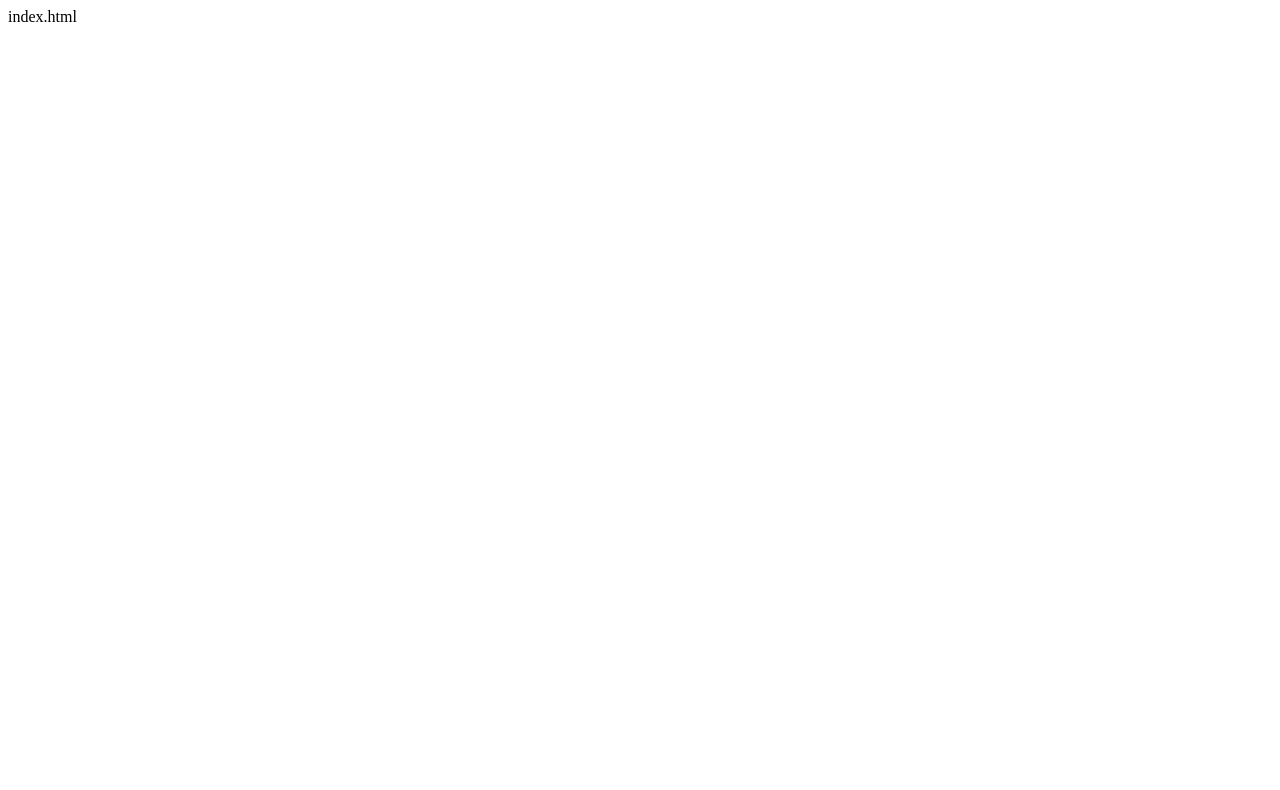
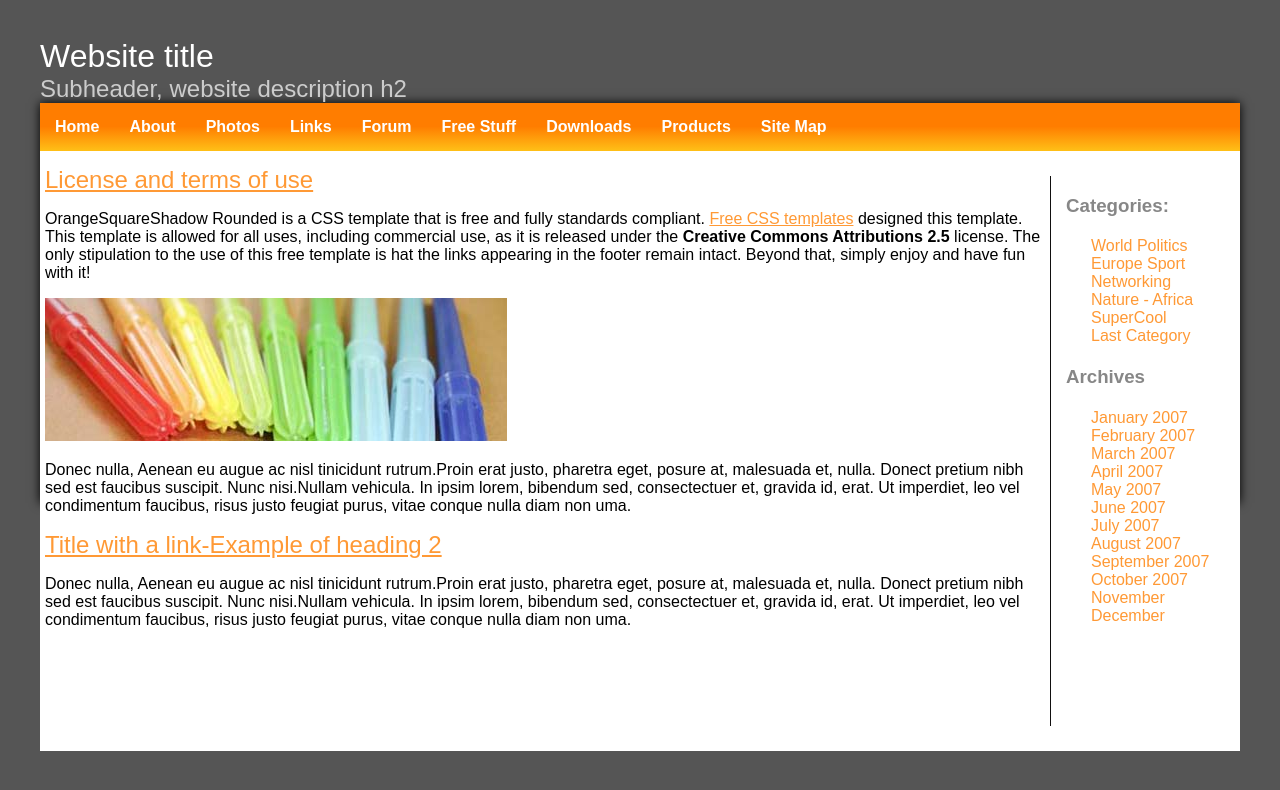
Before and after one commit to DDI-ESFOT/html-y-css-basico-Karen181505, a plain HTML site: page index.html in a window 1280 px wide. Drawn offline with Linux system fonts and the light colour scheme.

Commit message:
Add files via upload

```diff
--- /dev/null
+++ b/css/index.css
@@ -0,0 +1,90 @@
+body {
+	background-color: #555555;
+	font-family: 'Arial', sans-serif;
+}
+
+.main-container {
+	width: 1200px;
+    margin: 0 auto;
+}
+
+header {
+	color: #ffffff;
+	padding-top: 30px;
+}
+
+header h1,
+header h2,
+.content-wrapper h1,
+.content-wrapper h2{
+	margin: 0;
+	font-weight: normal;
+}
+
+header h2 {
+	color: #cccccc;
+}
+
+nav {
+	background: rgb(255,125,0);
+	background: linear-gradient(180deg, rgba(255,125,0,1) 49%, rgba(255,192,23,1) 100%);
+}
+
+nav ul{
+	list-style: none;
+	margin: 0;
+	padding: 0;
+	display: flex;
+}
+
+nav ul li {
+    display: flex;
+    align-items: center;
+}
+
+nav ul li a {
+    color: #FFFFFF;
+    text-decoration: none;
+    font-weight: bold;
+    padding: 15px;
+}
+
+section {
+    height: 400px;
+    box-shadow: 0px 0px 10px 0px;
+}
+
+.content-wrapper {
+	background-color: #FFFFFF;
+	margin: 0%;
+	padding: 0%;
+	display: inline-flex;
+	width: 1200px;
+	height: 600px;
+}
+.content-wrapper .content1{
+	padding: 5px;
+	margin-top: 10px;
+	width: 1000px;
+}
+aside{
+	justify-content: flex-end;
+	margin-top: 25px;
+	border-left: 1px solid #110f0f;
+	height: 550px;
+
+}
+aside ul{
+	margin-top: 2px;
+	margin-bottom: 2px;
+	list-style: none;
+	display: inline-block;
+}
+#worldlink,
+.content-wrapper ul li{
+	color: #FF9935;
+}
+aside h3{
+	color: #878787;
+	margin-left: 15px;
+}
--- a/index.html
+++ b/index.html
@@ -1 +1,101 @@
-index.html
+<!DOCTYPE html>
+<html>
+<head>
+	<title>Website title</title>
+	<link rel="stylesheet" type="text/css" href="css/index.css">
+</head>
+<body>
+	<div class="main-container">
+		<header>
+			<h1>Website title</h1>
+			<h2>Subheader, website description h2</h2>
+		</header>
+
+		<section>
+			<nav>
+				<ul>
+					<li>
+						<a href="">Home</a>
+					</li>
+					<li>
+						<a href="">About</a>
+					</li>
+					<li>
+						<a href="">Photos</a>
+					</li>
+					<li>
+						<a href="">Links</a>
+					</li>
+					<li>
+						<a href="">Forum</a>
+					</li>
+					<li>
+						<a href="">Free Stuff</a>
+					</li>
+					<li>
+						<a href="">Downloads</a>
+					</li>
+					<li>
+						<a href="">Products</a>
+					</li>
+					<li>
+						<a href="">Site Map</a>
+					</li>
+				</ul>
+			</nav>
+
+
+			<div class="content-wrapper">
+				<div class="content1">
+					<h2>
+						<a href="" id="worldlink">License and terms of use</a>
+					</h2>
+					<p> OrangeSquareShadow Rounded is a CSS template that is free and fully standards compliant.
+						<a href="" id="worldlink">Free CSS templates</a>
+						designed this template. This template is allowed for all uses, including commercial use, as it
+						is released under the
+						<b >Creative Commons Attributions 2.5</b>
+						license. The only stipulation to the use of this free template is hat the links appearing in the footer remain intact. Beyond that, simply enjoy and have fun with it!
+					</p>
+					<img src="images/pic.jpg">
+					<p> Donec nulla, Aenean eu augue ac nisl tinicidunt rutrum.Proin erat justo, pharetra eget, posure at, malesuada et, nulla. Donect pretium nibh sed est faucibus suscipit.
+						Nunc nisi.Nullam vehicula. In ipsim lorem, bibendum sed, consectectuer et, gravida id, erat. Ut imperdiet, leo vel condimentum faucibus, risus justo feugiat purus, vitae conque nulla diam non uma.
+					</p>
+					 <h2>
+						 <a href="" id="worldlink">Title with a link-Example of heading 2</a>
+						</h2>
+					 <p> Donec nulla, Aenean eu augue ac nisl tinicidunt rutrum.Proin erat justo, pharetra eget, posure at, malesuada et, nulla. Donect pretium nibh sed est faucibus suscipit.
+						Nunc nisi.Nullam vehicula. In ipsim lorem, bibendum sed, consectectuer et, gravida id, erat. Ut imperdiet, leo vel condimentum faucibus, risus justo feugiat purus, vitae conque nulla diam non uma.
+					</p>
+				</div>
+				<aside>
+					<h3><b>Categories:</b></h3>
+					<ul>
+						<li>World Politics</li>
+						<li>Europe Sport</li>
+						<li>Networking</li>
+						<li>Nature - Africa</li>
+						<li>SuperCool</li>
+						<li>Last Category</li>
+					</ul>
+					<h3><b>Archives</b></h3>
+					<ul>
+						<li>January 2007</li>
+						<li>February 2007</li>
+						<li>March 2007</li>
+						<li>April 2007</li>
+						<li>May 2007</li>
+						<li>June 2007</li>
+						<li>July 2007</li>
+						<li>August 2007</li>
+						<li>September 2007</li>
+						<li>October 2007</li>
+						<li>November</li>
+						<li>December</li>
+					</ul>
+				</aside>
+			</div>
+		</section>
+	</div>
+</body>
+</html>
```
Also changed, not shown: 1 other file.
